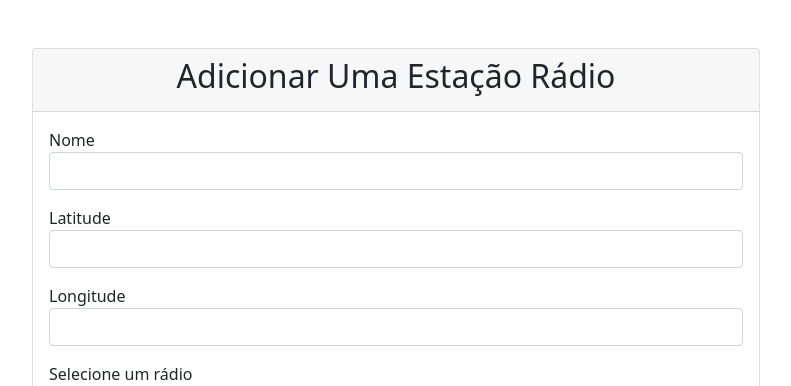
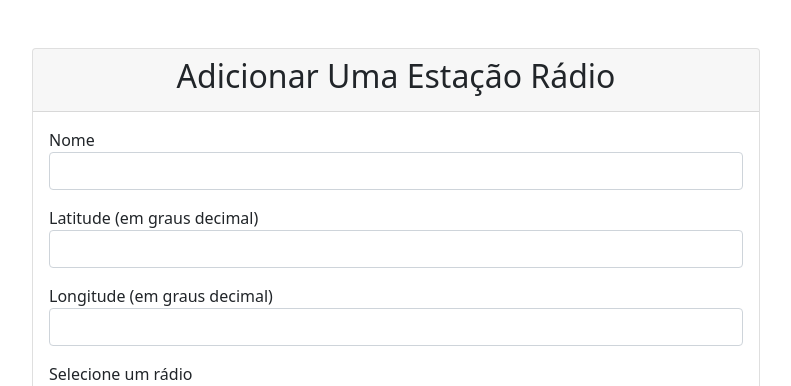
Before and after one commit to AdrianLCS/CommuniCoP, a Flask app: template templates/addponto.html in a window 1280 px wide. Shown: the part 51-437 px from the top of the page, without its empty margins (244-1035 px from the left). Run offline with Flask 3, Linux system fonts and the light colour scheme; the template is opened without the code that fills it, so the values that code supplies are empty.

Commit message:
adicição de texto (em graus decimal) na aba addponto.

```diff
--- a/main.py
+++ b/main.py
@@ -973,7 +973,7 @@ def addfoliun(local_mapas, local_cobertura):
                          name='OpenTopoMap').add_to(folium_map)
     except:
         print("erro ao tentar acessar a internet")
-    print(local_mapas)
+
     for i in local_mapas:
         carregamapa(i[0], i[1]).add_to(folium_map)
 
@@ -1697,7 +1697,7 @@ def upload_file():
         filename = file.filename
         file.save(os.path.join(app.config['UPLOAD_FOLDER'], filename))
         caminho_completo = os.path.join('uploads', filename)
-        """ verificar se uma função consta na lista"""
+
         if [caminho_completo, filename[:-4]] not in mapas:
             mapas.append([caminho_completo, filename[:-4]])
             session['mapas'] = mapas
--- a/templates/addponto.html
+++ b/templates/addponto.html
@@ -15,12 +15,12 @@
                             </div>
 
                             <div class="form-group mb-3">
-                                <label for="lat">Latitude</label>
+                                <label for="lat">Latitude (em graus decimal)</label>
                                 <input type="text" class="form-control" id="lat" name="lat" required>
                             </div>
 
                             <div class="form-group mb-3">
-                                <label for="lon">Longitude</label>
+                                <label for="lon">Longitude (em graus decimal)</label>
                                 <input type="text" class="form-control" id="lon" name="lon" required>
                             </div>
 
```
